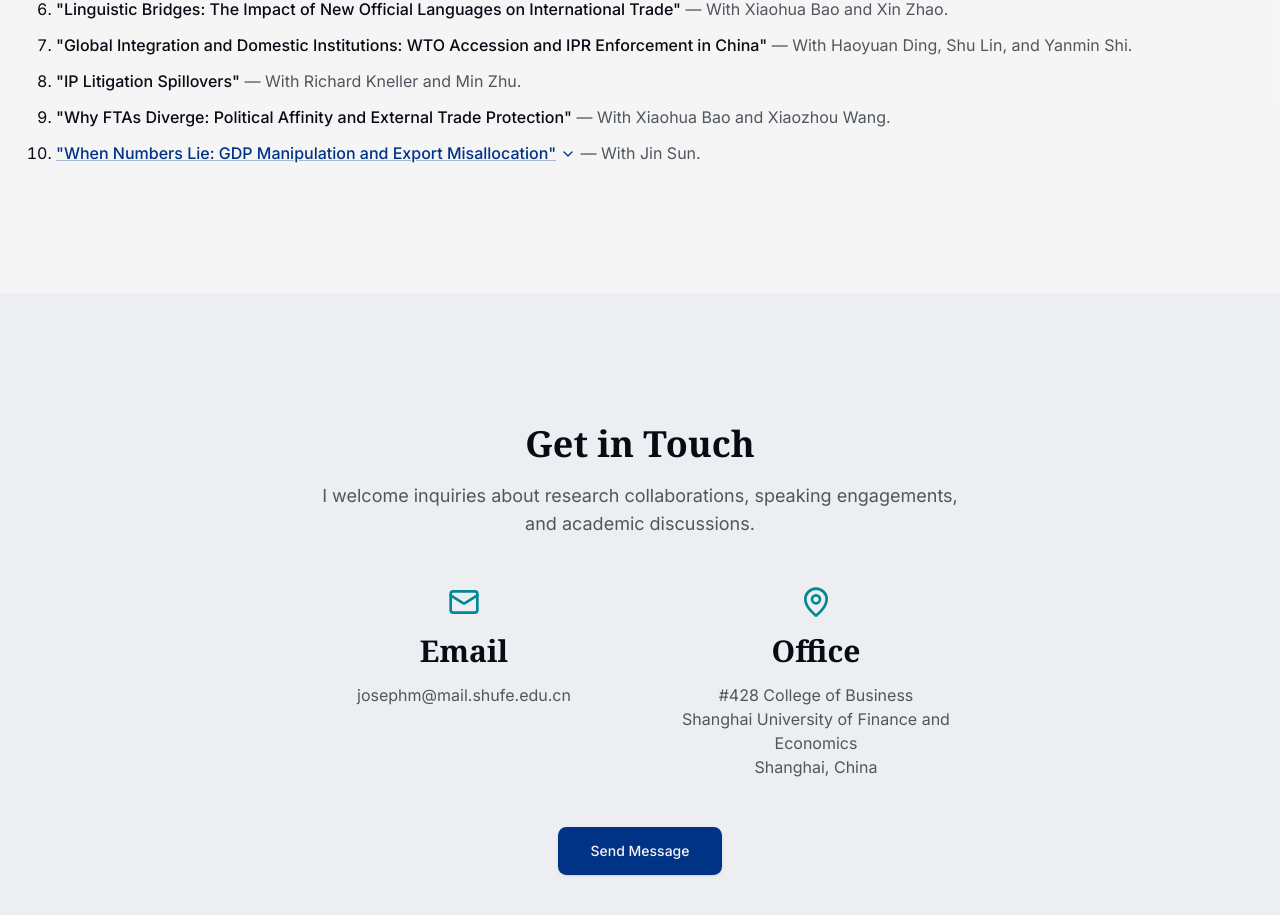
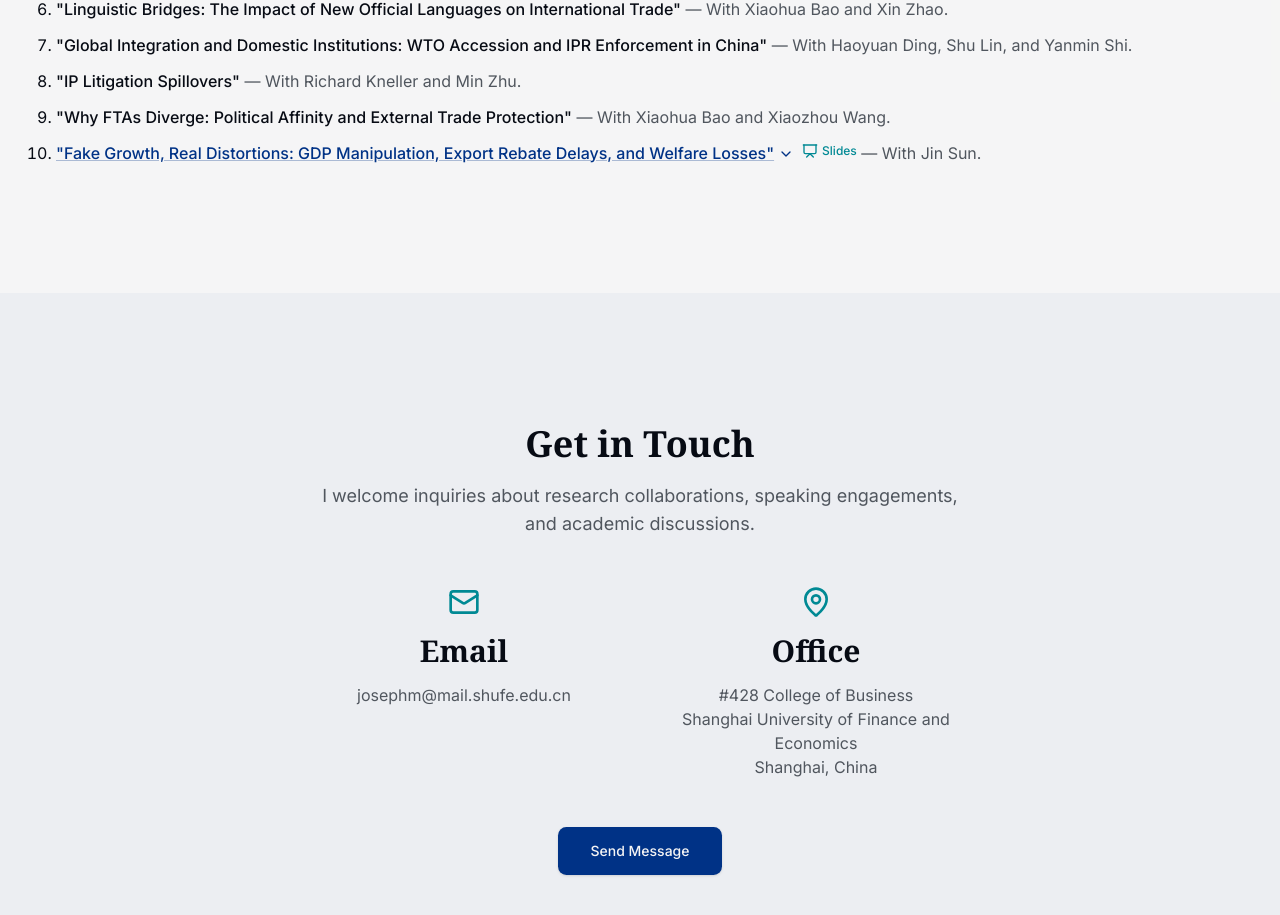
Before and after one commit to jkonmak1208-design/personal-website, a React (Vite) app: page / in a window 1280 px wide. Shown: the part 3455-4370 px from the top of the page. Built offline with nearby package versions, Linux system fonts and the light colour scheme.

Commit message:
Rename GDP paper, update abstract, add slides icon
Renamed to "Fake Growth, Real Distortions" with updated abstract
and presentation slides link with icon.

Co-Authored-By: Claude Opus 4.6 <noreply@anthropic.com>

```diff
--- a/src/pages/Home.tsx
+++ b/src/pages/Home.tsx
@@ -1,7 +1,7 @@
 import { useState } from "react";
 import { Button } from "@/components/ui/button";
 import { Card } from "@/components/ui/card";
-import { Mail, MapPin, ExternalLink, BookOpen, Users, FileText, ChevronDown } from "lucide-react";
+import { Mail, MapPin, ExternalLink, BookOpen, Users, FileText, ChevronDown, Presentation } from "lucide-react";
 
 /**
  * Modern Academic Minimalism Design
@@ -41,10 +41,11 @@ function PublicationItem({ title, authors, journal, abstract }: {
   );
 }
 
-function WorkingPaperItem({ title, authors, abstract }: {
+function WorkingPaperItem({ title, authors, abstract, slidesUrl }: {
   title: string;
   authors: string;
   abstract: string;
+  slidesUrl?: string;
 }) {
   const [isOpen, setIsOpen] = useState(false);
   return (
@@ -58,6 +59,18 @@ function WorkingPaperItem({ title, authors, abstract }: {
         </span>
         <ChevronDown className={`inline-block w-4 h-4 ml-1 text-primary transition-transform duration-200 ${isOpen ? "rotate-180" : ""}`} />
       </button>
+      {slidesUrl && (
+        <a
+          href={slidesUrl}
+          target="_blank"
+          rel="noopener noreferrer"
+          className="inline-flex items-center gap-1 ml-2 text-accent hover:text-primary transition-colors"
+          title="View slides"
+        >
+          <Presentation className="w-4 h-4" />
+          <span className="text-xs font-medium">Slides</span>
+        </a>
+      )}
       <span className="text-muted-foreground"> — {authors}.</span>
       <div className={`overflow-hidden transition-all duration-300 ease-in-out ${isOpen ? "max-h-96 opacity-100 mt-2" : "max-h-0 opacity-0"}`}>
         <p className="text-sm text-muted-foreground leading-relaxed pr-4 pb-2 border-l-2 border-accent/30 pl-3">
@@ -289,9 +302,10 @@ export default function Home() {
                 <span className="text-muted-foreground"> — With Xiaohua Bao and Xiaozhou Wang.</span>
               </li>
               <WorkingPaperItem
-                title={`"When Numbers Lie: GDP Manipulation and Export Misallocation"`}
+                title={`"Fake Growth, Real Distortions: GDP Manipulation, Export Rebate Delays, and Welfare Losses"`}
                 authors="With Jin Sun"
-                abstract="When local officials inflate GDP for career advancement, the resulting distortions extend beyond statistics into the real economy. We study an officially confirmed case of GDP falsification in Weihai, China, where the Party Secretary directed firms to inflate output data in exchange for preferential allocation of export VAT rebates. We develop a heterogeneous-firm trade model that formalizes this mechanism and delivers a sufficient statistics formula for welfare quantification. The model predicts that small firms—excluded from the falsification scheme—face delayed rebates and reduced export participation, while large complicit firms are unaffected. Difference-in-differences estimates confirm these predictions: GDP manipulation lowers small-firm export probability by 2.1 percentage points, operating through rebate delays in eligible industries. The implied tariff equivalent on affected firms is 6.8%. A calibration exercise yields a baseline welfare loss of 2.22%, robust across trade elasticities (θ ∈ [3,5]) and leave-one-city-out sensitivity checks."
+                slidesUrl="/slides/GDPmanipulation.pdf"
+                abstract="When local officials inflate GDP for career advancement, the resulting distortions extend beyond statistics into the real economy. We study an officially confirmed case of GDP falsification in Weihai, China, where the Party Secretary directed firms to inflate output data in exchange for preferential allocation of export VAT rebates. We develop a heterogeneous-firm trade model that formalizes this mechanism and delivers a sufficient statistics formula for welfare quantification. The model predicts that small firms—excluded from the falsification scheme—face delayed rebates and reduced export participation, while large complicit firms are unaffected. Difference-in-differences estimates confirm these predictions: GDP manipulation lowers small-firm export probability by 2.4 percentage points in rebate-exposed industries, operating through delayed rebate processing rather than reduced rebate amounts. The implied tariff equivalent on affected firms is 6.2%. A calibration exercise yields a baseline welfare loss of 2.22%, robust across trade elasticities (θ ∈ [3,5]) and leave-one-city-out sensitivity checks."
               />
             </ol>
           </div>
```
Also changed, not shown: 1 other file (tests, documents, lock files or other folders).
